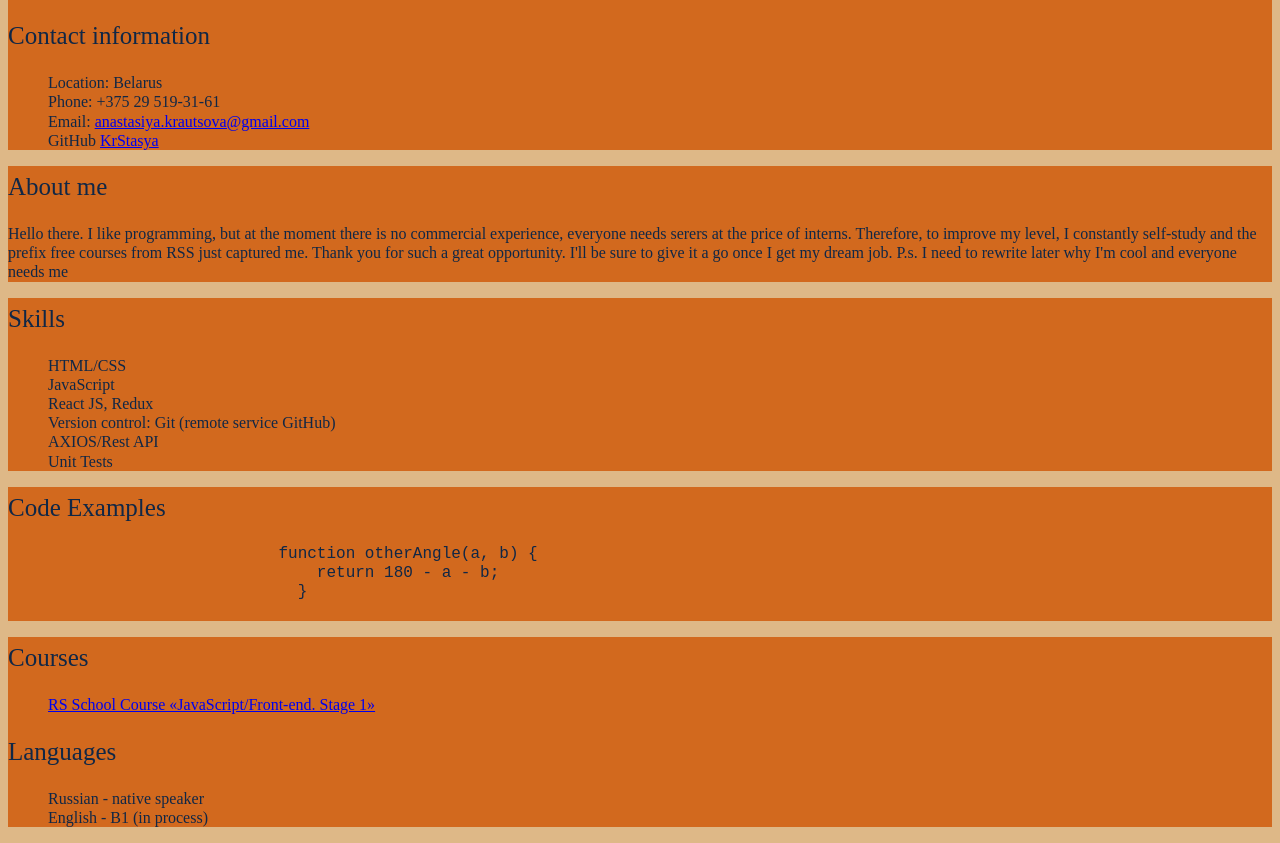
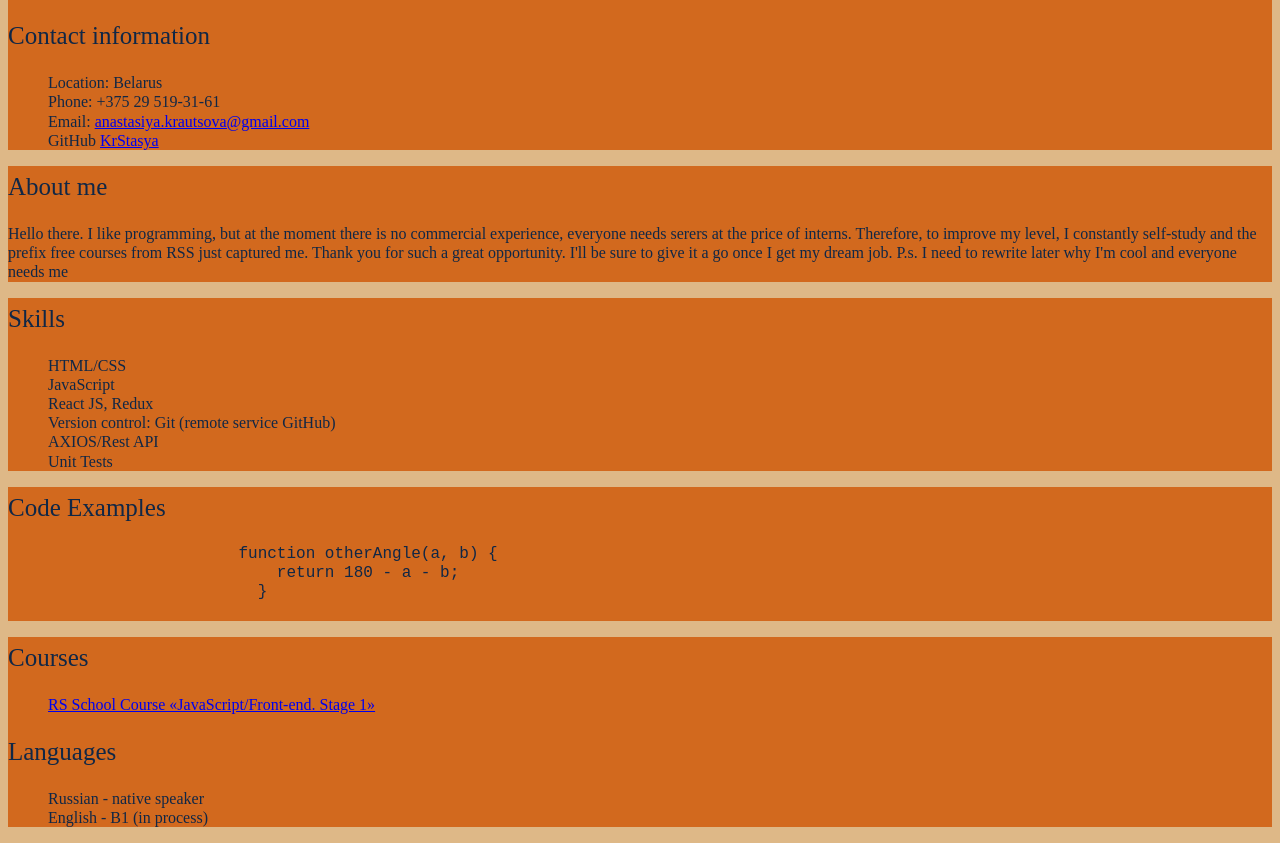
Before and after one commit to KrStasya/rsschool-cv, a plain HTML site: page index.html in a window 1280 px wide. Shown: the part 195-1038 px from the top of the page. Drawn offline with Linux system fonts and the light colour scheme.

Commit message:
fix: fix bugs in the list

```diff
--- a/index.html
+++ b/index.html
@@ -53,13 +53,11 @@
         <section class="my_projects">
             <div class="wrapper">
                 <h2 class="title_projects">Code Examples</h2>
-                <ul class="projects_list">
                     <pre>
                         function otherAngle(a, b) {
                             return 180 - a - b;
                           }
                     </pre>
-                </ul>
             </div>
         </section>
         <section class="education">
```
